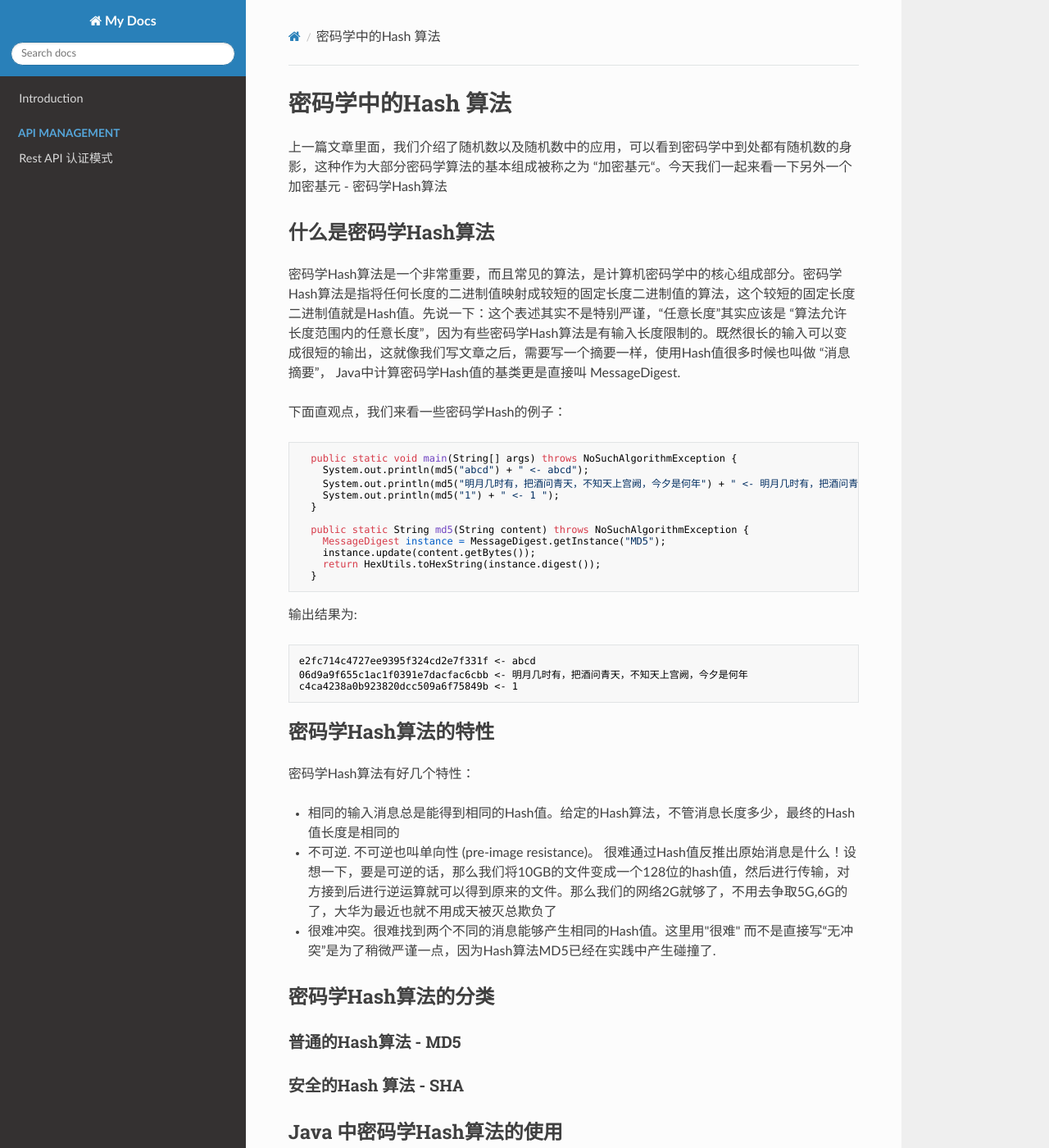
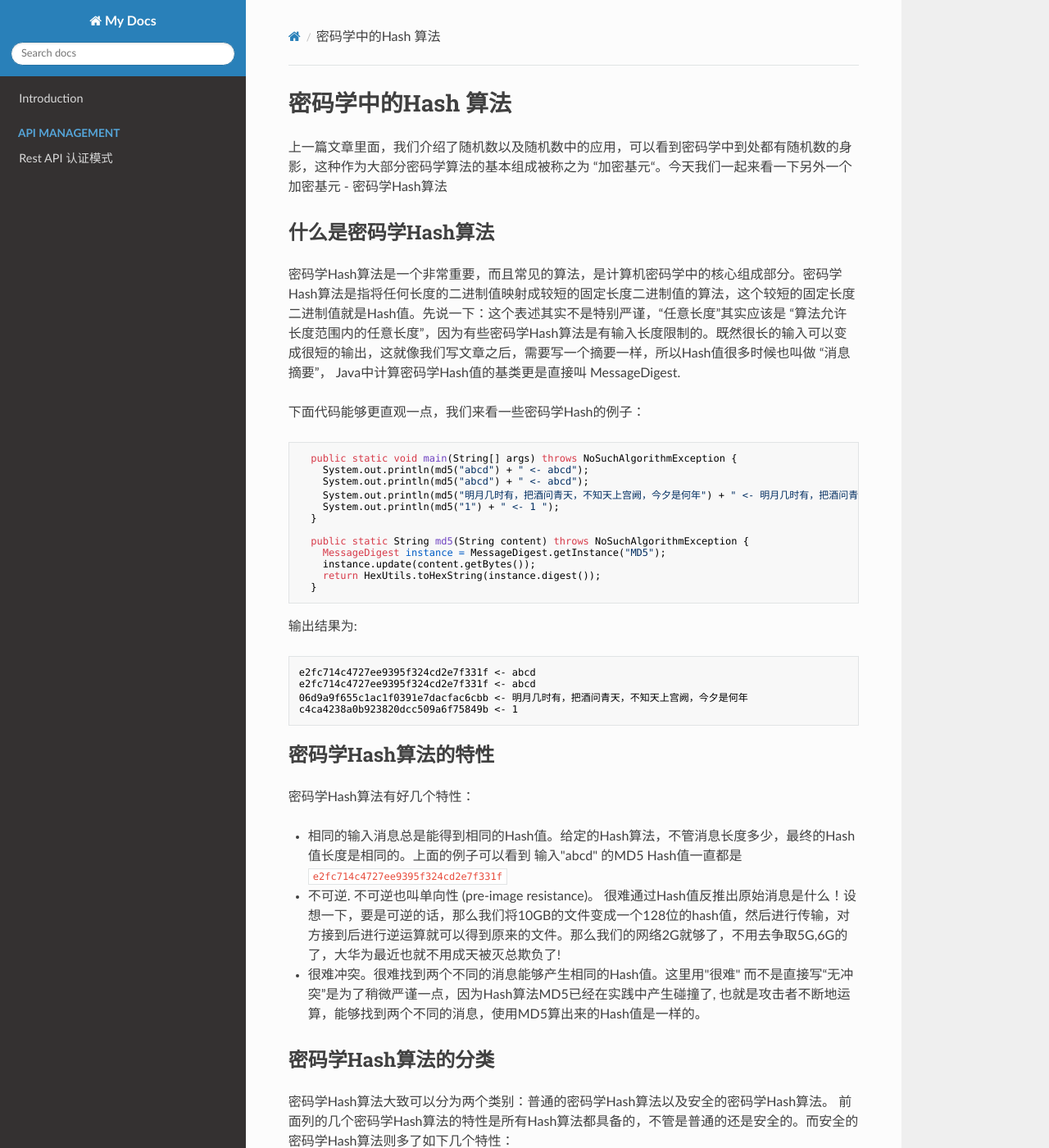
Before and after one commit to notechsolution/documentation, an MkDocs documentation site: the page built from docs/crypto/hash.md, in a window 1280 px wide and 1400 px high. Shown: the whole window at 82% size. Built offline with MkDocs 1.6.1, drawn with Linux system fonts in a browser that asks for light colours; nearby versions of some CDN libraries; some of the changed text lies outside the part shown.

Commit message:
hash part 2

````diff
--- a/docs/crypto/hash.md
+++ b/docs/crypto/hash.md
@@ -6,12 +6,13 @@
 
 ## 什么是密码学Hash算法
 
-密码学Hash算法是一个非常重要，而且常见的算法，是计算机密码学中的核心组成部分。密码学Hash算法是指将任何长度的二进制值映射成较短的固定长度二进制值的算法，这个较短的固定长度二进制值就是Hash值。先说一下：这个表述其实不是特别严谨，“任意长度”其实应该是 “算法允许长度范围内的任意长度”，因为有些密码学Hash算法是有输入长度限制的。既然很长的输入可以变成很短的输出，这就像我们写文章之后，需要写一个摘要一样，使用Hash值很多时候也叫做 “消息摘要”， Java中计算密码学Hash值的基类更是直接叫 MessageDigest.
+密码学Hash算法是一个非常重要，而且常见的算法，是计算机密码学中的核心组成部分。密码学Hash算法是指将任何长度的二进制值映射成较短的固定长度二进制值的算法，这个较短的固定长度二进制值就是Hash值。先说一下：这个表述其实不是特别严谨，“任意长度”其实应该是 “算法允许长度范围内的任意长度”，因为有些密码学Hash算法是有输入长度限制的。既然很长的输入可以变成很短的输出，这就像我们写文章之后，需要写一个摘要一样，所以Hash值很多时候也叫做 “消息摘要”， Java中计算密码学Hash值的基类更是直接叫 MessageDigest.
 
-下面直观点，我们来看一些密码学Hash的例子：
+下面代码能够更直观一点，我们来看一些密码学Hash的例子：
 
 ```java
   public static void main(String[] args) throws NoSuchAlgorithmException {
+    System.out.println(md5("abcd") + " <- abcd");
     System.out.println(md5("abcd") + " <- abcd");
     System.out.println(md5("明月几时有，把酒问青天，不知天上宫阙，今夕是何年") + " <- 明月几时有，把酒问青天，不知天上宫阙，今夕是何年");
     System.out.println(md5("1") + " <- 1 ");
@@ -28,6 +29,7 @@
 
 ```shell
 e2fc714c4727ee9395f324cd2e7f331f <- abcd
+e2fc714c4727ee9395f324cd2e7f331f <- abcd
 06d9a9f655c1ac1f0391e7dacfac6cbb <- 明月几时有，把酒问青天，不知天上宫阙，今夕是何年
 c4ca4238a0b923820dcc509a6f75849b <- 1
 ```
@@ -38,13 +40,29 @@
 
 密码学Hash算法有好几个特性：
 
-- 相同的输入消息总是能得到相同的Hash值。给定的Hash算法，不管消息长度多少，最终的Hash值长度是相同的
-- 不可逆. 不可逆也叫单向性 (pre-image resistance)。 很难通过Hash值反推出原始消息是什么！设想一下，要是可逆的话，那么我们将10GB的文件变成一个128位的hash值，然后进行传输，对方接到后进行逆运算就可以得到原来的文件。那么我们的网络2G就够了，不用去争取5G,6G的了，大华为最近也就不用成天被灭总欺负了
-- 很难冲突。很难找到两个不同的消息能够产生相同的Hash值。这里用"很难" 而不是直接写“无冲突”是为了稍微严谨一点，因为Hash算法MD5已经在实践中产生碰撞了.
+- 相同的输入消息总是能得到相同的Hash值。给定的Hash算法，不管消息长度多少，最终的Hash值长度是相同的。上面的例子可以看到 输入"abcd" 的MD5 Hash值一直都是`e2fc714c4727ee9395f324cd2e7f331f`
+- 不可逆. 不可逆也叫单向性 (pre-image resistance)。 很难通过Hash值反推出原始消息是什么！设想一下，要是可逆的话，那么我们将10GB的文件变成一个128位的hash值，然后进行传输，对方接到后进行逆运算就可以得到原来的文件。那么我们的网络2G就够了，不用去争取5G,6G的了，大华为最近也就不用成天被灭总欺负了!
+- 很难冲突。很难找到两个不同的消息能够产生相同的Hash值。这里用"很难" 而不是直接写“无冲突”是为了稍微严谨一点，因为Hash算法MD5已经在实践中产生碰撞了, 也就是攻击者不断地运算，能够找到两个不同的消息，使用MD5算出来的Hash值是一样的。
 
 ## 密码学Hash算法的分类
 
-### 普通的Hash算法  -  MD5
+密码学Hash算法大致可以分为两个类别：普通的密码学Hash算法以及安全的密码学Hash算法。 前面列的几个密码学Hash算法的特性是所有Hash算法都具备的，不管是普通的还是安全的。而安全的密码学Hash算法则多了如下几个特性：
+
+-  强抗碰撞 Collision Resistance
+
+  如果两个不同的原文能产生相同的Hash，这个就是产生了Hash碰撞。而如果能随机地找到这两个原文M1, M2，使得h(M1) = h(M2), 那么这个就是强碰撞。而能抵抗这种碰撞的特性就叫 强抗碰撞。
+
+- 弱抗碰撞 Second pre-image Resistance
+
+  如果给定消息M1，能够找到M2，使得h(M1) = h(M2)，这个就是弱碰撞。而能抵抗这种碰撞的特性叫弱抗碰撞。
+
+对于攻击者来说，Hash算法的破解难度为  强抗碰撞 < 弱抗碰撞 < 单向性。也就是说 首先破解的是 强抗碰撞，随便找，只要能找到两个不同的输入有相同的输出就算 破解了。这里的`破解` 也分为理论破解和实际破解， 一个Hash算法理论上产生了破解，不代表在实际使用场景中不能使用该算法，因为现实世界发生碰撞的可能性还是很大的。再退一步说，即使发生了实际破解，也不代表不能用，比如MD5 早就理论跟实际都破解了，但你如果只是用于内部系统进行消息完整性地校验，那应该可以大胆地用。
+
+接下来我们来看几种常见的Hash算法：
+
+### MD5
+
+MD5 - Message Digest #5 是MIT教授1992年公开一种Hash算法，它接收任意长度的输入，输出一个128位的Hash值。这个算法其实挺佛性的：不管你来多大的输入，1位也行，100GB也行，我最终的输出有且仅有128位。可惜的是在2004年，这个算法被证明了产生碰撞。所以在一些安全要求比较高的场合下，慢慢地不再用MD5算法了。但是MD5还是出现在很多实现当中，因为它虽然打破了强碰撞性，但是单一性还是有的，而且它的输出是常见的Hash算法里面最短的，只有128位。
 
 ### 安全的Hash 算法 - SHA
 
````
